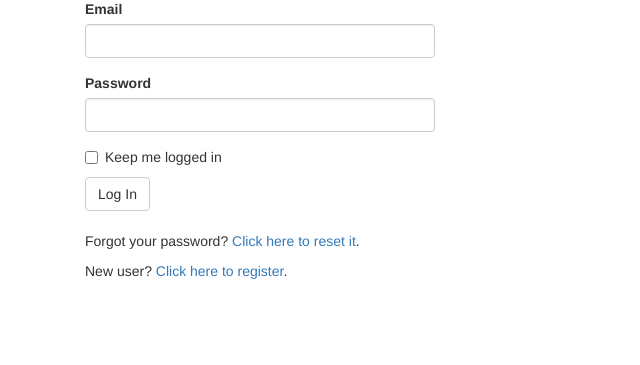
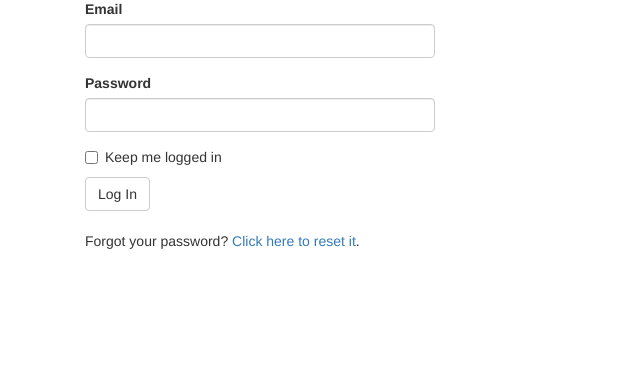
Before and after one commit to gorodish/mcquarrie, a Flask app: page /auth/login in a window 1280 px wide. Shown: the part 193-558 px from the top of the page, without its empty margins (0-640 px from the left). Run offline with Flask 2, Linux system fonts and the light colour scheme; some libraries are stand-ins or nearby versions.

Commit message:
remove reg

```diff
--- a/app/templates/auth/login.html
+++ b/app/templates/auth/login.html
@@ -11,6 +11,6 @@
     {{ wtf.quick_form(form) }}
     <br>
     <p>Forgot your password? <a href="{{ url_for('auth.password_reset_request') }}">Click here to reset it</a>.</p>
-    <p>New user? <a href="{{ url_for('auth.register') }}">Click here to register</a>.</p>
+    <!--<p>New user? <a href="{{ url_for('auth.register') }}">Click here to register</a>.</p>-->
 </div>
 {% endblock %}
```
